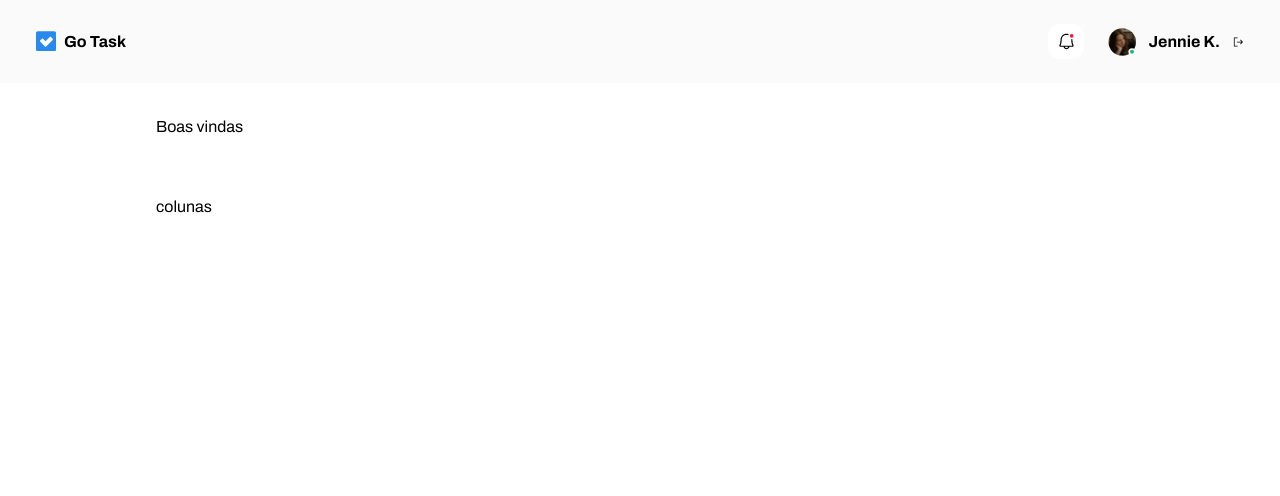
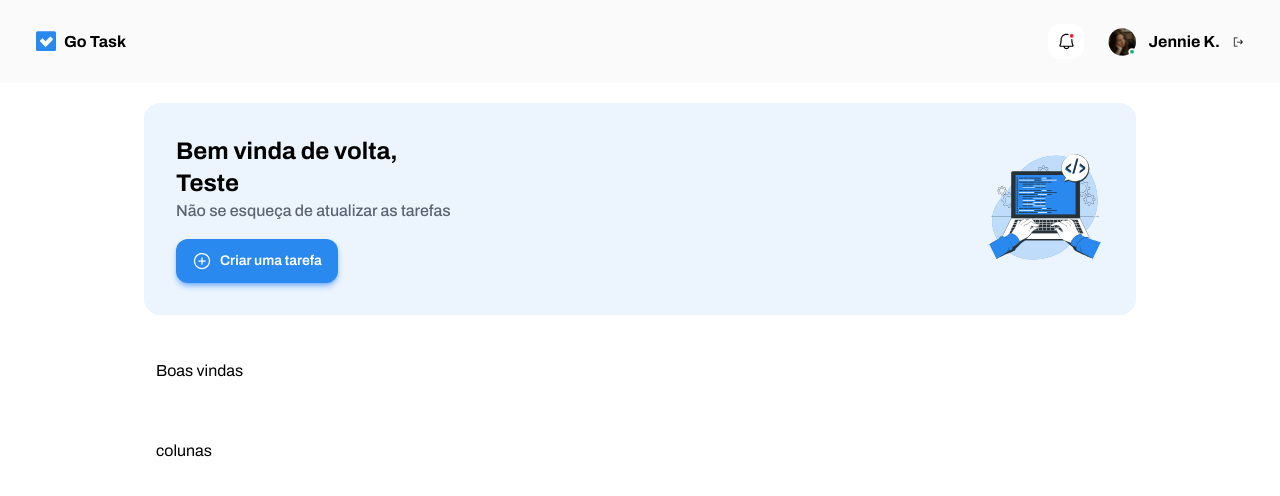
Before and after one commit to frnndog-suav/AngularStuff, an Angular app in the folder 01-go-task/: page / in a window 1280 px wide. Shown: the top 496 px of the page. Built offline with nearby package versions, Linux system fonts and the light colour scheme.

Commit message:
chore: implementing welcome section layout

```diff
--- a/01-go-task/src/app/components/main-content/main-content.html
+++ b/01-go-task/src/app/components/main-content/main-content.html
@@ -1,4 +1,5 @@
 <div class="max-w-5xl mx-auto py-5 px-4 flex flex-col gap-8">
+  <app-welcome-section></app-welcome-section>
   <div class="p-3">Boas vindas</div>
   <div class="p-3">colunas</div>
 </div>
--- a/01-go-task/src/app/components/main-content/main-content.ts
+++ b/01-go-task/src/app/components/main-content/main-content.ts
@@ -1,8 +1,9 @@
 import { Component } from '@angular/core';
+import { WelcomeSection } from "../welcome-section/welcome-section";
 
 @Component({
   selector: 'app-main-content',
-  imports: [],
+  imports: [WelcomeSection],
   templateUrl: './main-content.html',
   styleUrl: './main-content.css',
 })
--- a/01-go-task/src/app/components/welcome-section/welcome-section.html
+++ b/01-go-task/src/app/components/welcome-section/welcome-section.html
@@ -1 +1,38 @@
-<p>welcome-section works!</p>
+<div class="rounded-2xl p-8 bg-[#ECF4FE] flex flex-col gap-7 sm:flex-row-reverse sm:justify-between sm:items-center">
+  <div>
+    <img src="images/icon-hand-coding.svg" />
+  </div>
+  <div class="flex flex-col gap-4">
+    <div>
+      <h1 class="font-bold text-2xl">
+        Bem vinda de volta,<br />
+        Teste
+      </h1>
+      <h3 class="font-medium opacity-80 text-[#374151]">Não se esqueça de atualizar as tarefas</h3>
+    </div>
+    <div>
+      <button
+        class="
+        bg-[#2a89ef]
+        shadow-md
+        shadow-blue-500/50
+        py-3
+        px-4
+        rounded-xl
+        text-white
+        text-sm
+        font-semibold
+        text-center
+        flex gap-2
+        cursor-pointer
+        active:translate-y-1
+        transition-transform
+        duration-75
+        "
+      >
+        <img src="images/icon-plus-circle.svg" />
+        Criar uma tarefa
+      </button>
+    </div>
+  </div>
+</div>
```
